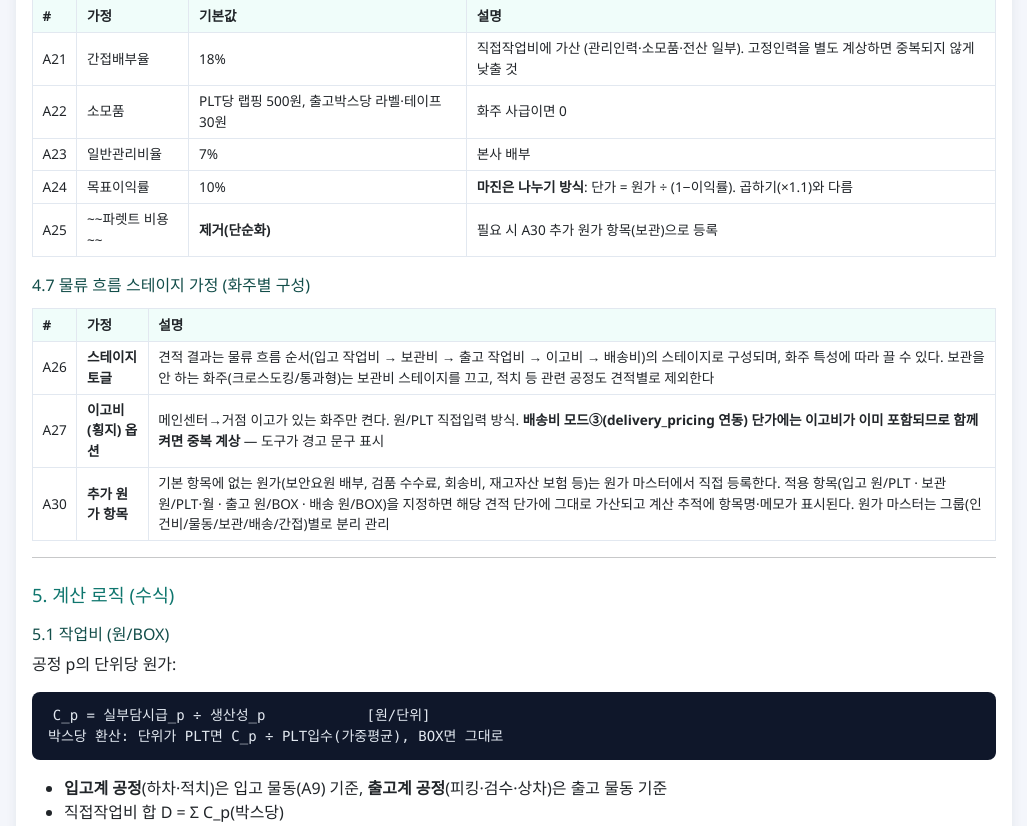
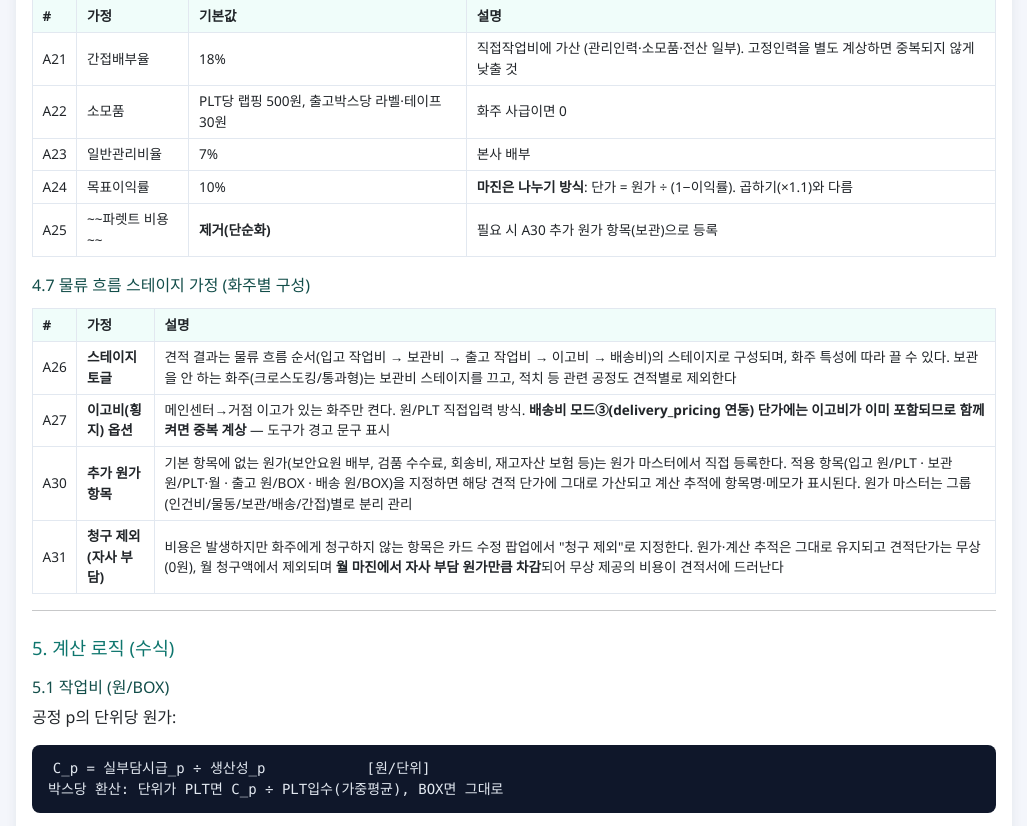
Before and after one commit to sangjin94/standard_cost, a Flask app: page /design in a window 1280 px wide. Shown: the part 4580-5406 px from the top of the page, without its empty margins (236-1263 px from the left). Run offline with Flask 3, Linux system fonts and the light colour scheme.

Commit message:
feat: 청구 제외(자사 부담) 항목 지원 (A31) + 3개월 권장 알람 제거
- 각 카드 수정 팝업에 '청구 제외(자사 부담)' 토글: 원가·계산 추적은 유지,
  견적단가는 무상(0원), 월 청구액에서 제외, 월 마진에서 자사 부담 원가 차감
  (STEP2에 '자사 부담(비청구) 원가 차감' 줄 표시, 카드에 무상 배지)
- 마진 min/max를 시나리오 짝으로 정정 (교차 계산으로 범위 과장되던 것)
  → 분해 검산: 관리비분+이익분−자사부담 = 마진, 오차 0원
- 분석기간 3개월 권장 경고 제거 (1개월 미만 경고만 유지)

Co-Authored-By: Claude Fable 5 <noreply@anthropic.com>

```diff
--- a/app.py
+++ b/app.py
@@ -98,6 +98,8 @@ def _stage_conf(overrides):
         'parcel': overrides.get('use_parcel', '0') == '1',
         'parcel_cost': _f('parcel_cost'),
         'storage_bill': overrides.get('storage_bill', 'plt'),
+        'nobill': {k.split(':', 1)[1] for k, v in overrides.items()
+                   if k.startswith('nobill:') and v == '1'},
     }, excluded, included
 
 
@@ -320,6 +322,11 @@ def quote_override(qid):
                     overrides[k] = '1'
                 else:
                     overrides.pop(k, None)
+            elif k.startswith('nobill:'):
+                if v == '1':
+                    overrides[k] = '1'
+                else:
+                    overrides.pop(k, None)
             elif k in ('use_storage', 'use_transfer', 'use_parcel'):
                 overrides[k] = '1' if v == '1' else '0'
     elif request.form.get('stage_form'):    # 체크박스는 미체크 시 미전송 → marker로 일괄 재구성
@@ -333,7 +340,7 @@ def quote_override(qid):
                 overrides[k] = '1'
     for k, v in request.form.items():
         if k in ('csrf', 'stage_form', 'partial', 'next',
-                 'use_storage', 'use_transfer', 'use_parcel') or k.startswith(('proc_off:', 'proc_on:')):
+                 'use_storage', 'use_transfer', 'use_parcel') or k.startswith(('proc_off:', 'proc_on:', 'nobill:')):
             continue
         v = v.strip()
         if k.startswith(('p:', 'param:')):
@@ -468,7 +475,10 @@ def quote_export(qid):
         ['② 마진 적용', f"원가 × {r['final']['markup']} (일반관리비 {params['admin_rate']:.0%} 가산, 목표이익률 {params['margin_rate']:.0%} 반영)"],
         ['③ 월 예상 청구액',
          f"{r['final']['monthly_revenue_min']:,}~{r['final']['monthly_revenue_max']:,} 원"],
-        ['④ 월 예상 마진 (③−①)',
+        ['④ 자사 부담(비청구) 원가',
+         f"{r['final']['unbilled_cost_min']:,}~{r['final']['unbilled_cost_max']:,} 원"] if (
+            r['final']['unbilled_cost_max'] or r['final']['unbilled_cost_min']) else [],
+        ['⑤ 월 예상 마진 (③−① 전체 원가)',
          f"{r['final']['monthly_margin_min']:,}~{r['final']['monthly_margin_max']:,} 원 "
          f"(일반관리비분 {r['final']['admin_amount_min']:,}~{r['final']['admin_amount_max']:,} / "
          f"순이익분 {r['final']['profit_amount_min']:,}~{r['final']['profit_amount_max']:,})"],
--- a/docs/DESIGN.md
+++ b/docs/DESIGN.md
@@ -163,6 +163,7 @@ seed 값의 성격: 2025~26년 수도권 상온 물류센터 기준의 업계
 | A26 | **스테이지 토글** | 견적 결과는 물류 흐름 순서(입고 작업비 → 보관비 → 출고 작업비 → 이고비 → 배송비)의 스테이지로 구성되며, 화주 특성에 따라 끌 수 있다. 보관을 안 하는 화주(크로스도킹/통과형)는 보관비 스테이지를 끄고, 적치 등 관련 공정도 견적별로 제외한다 |
 | A27 | **이고비(횡지) 옵션** | 메인센터→거점 이고가 있는 화주만 켠다. 원/PLT 직접입력 방식. **배송비 모드③(delivery_pricing 연동) 단가에는 이고비가 이미 포함되므로 함께 켜면 중복 계상** — 도구가 경고 문구 표시 |
 | A30 | **추가 원가 항목** | 기본 항목에 없는 원가(보안요원 배부, 검품 수수료, 회송비, 재고자산 보험 등)는 원가 마스터에서 직접 등록한다. 적용 항목(입고 원/PLT · 보관 원/PLT·월 · 출고 원/BOX · 배송 원/BOX)을 지정하면 해당 견적 단가에 그대로 가산되고 계산 추적에 항목명·메모가 표시된다. 원가 마스터는 그룹(인건비/물동/보관/배송/간접)별로 분리 관리 |
+| A31 | **청구 제외(자사 부담)** | 비용은 발생하지만 화주에게 청구하지 않는 항목은 카드 수정 팝업에서 "청구 제외"로 지정한다. 원가·계산 추적은 그대로 유지되고 견적단가는 무상(0원), 월 청구액에서 제외되며 **월 마진에서 자사 부담 원가만큼 차감**되어 무상 제공의 비용이 견적서에 드러난다 |
 
 ---
 
--- a/engine.py
+++ b/engine.py
@@ -58,7 +58,9 @@ REGION_DEFS = [
 REMOVED_PARAM_KEYS = ['forklift_month', 'plt_per_forklift', 'pallet_month']
 
 DEFAULT_STAGES = {'storage': True, 'transfer': False, 'transfer_per_plt': 0.0,
-                  'parcel': False, 'parcel_cost': 0.0, 'storage_bill': 'plt'}
+                  'parcel': False, 'parcel_cost': 0.0, 'storage_bill': 'plt',
+                  # A31: 청구 제외(자사 부담) 항목 — 원가는 계산하되 청구액에서 제외
+                  'nobill': set()}
 
 # 보관비 청구 단위 (A17): 월 보관비 총액은 동일, 청구 단가의 표현 단위만 다르다
 STORAGE_BILL_UNITS = {
@@ -543,17 +545,38 @@ def compute(s, params, processes, region_rates, delivery, stages=None, customs=N
          'trace': dv_trace, 'off_reason': '배송단가 미입력'},
     ]
 
-    # 항목별 예상 마진 = 견적 − 원가 (그중 일반관리비분 = 원가×a, 순이익분 = 견적×m)
+    # 청구 제외 (A31): 원가·계산 추적은 유지하되 견적단가/월 청구액을 0으로
+    nobill = set(st.get('nobill') or [])
+    for sg in stages_out:
+        sg['billable'] = sg['key'] not in nobill
+        if sg['enabled'] and not sg['billable']:
+            sg['price_ref'] = sg['price']       # 참고: 청구했다면의 단가
+            sg['price'] = 0
+            sg['monthly_min'] = 0
+            sg['monthly_max'] = 0
+            sg['trace'] = sg['trace'] + [{
+                'label': '청구 제외 (A31 — 자사 부담)',
+                'expr': '원가는 발생하지만 화주에게 청구하지 않음 → 월 마진에서 차감',
+                'val': '견적단가 0원 (무상)'}]
+
+    # 항목별 예상 마진 = 청구액 − 원가 (비청구 항목은 −원가 = 자사 부담).
+    # min/max는 시나리오 짝(min↔min, max↔max) — 교차시키면 범위가 과장된다
     for sg in stages_out:
         sg['monthly_margin_min'] = sg['monthly_min'] - sg['monthly_cost_min']
         sg['monthly_margin_max'] = sg['monthly_max'] - sg['monthly_cost_max']
-        sg['margin_unit_min'] = round(sg['cost_min'] * (markup - 1), 1)
-        sg['margin_unit_max'] = round(sg['cost_max'] * (markup - 1), 1)
+        if sg['billable']:
+            sg['margin_unit_min'] = round(sg['cost_min'] * (markup - 1), 1)
+            sg['margin_unit_max'] = round(sg['cost_max'] * (markup - 1), 1)
+        else:
+            sg['margin_unit_min'] = -sg['cost_min']
+            sg['margin_unit_max'] = -sg['cost_max']
 
     # ── 견적 단가표 = 4항목 (종합단가 없음, §5.4) ────────────────────────────
     tariff = [{'item': ('배송비 [이고+배송]' if (sg['key'] == 'delivery' and st['transfer']) else sg['name']),
                'unit': sg['unit'], 'volume': sg['volume_label'],
-               'cost': sg['cost'], 'price': sg['price'],
+               'cost': sg['cost'],
+               'price': (sg['price'] if sg['billable'] else '무상 (자사 부담)'),
+               'billable': sg['billable'],
                'margin_unit': _rng(sg['margin_unit_min'], sg['margin_unit_max'], 0),
                'monthly_margin': _rng(sg['monthly_margin_min'], sg['monthly_margin_max'], 0),
                'monthly': _rng(sg['monthly_min'], sg['monthly_max'], 0)}
@@ -563,15 +586,22 @@ def compute(s, params, processes, region_rates, delivery, stages=None, customs=N
     monthly_max = sum(sg['monthly_max'] for sg in stages_out if sg['enabled'])
     _mc_min = sum(sg['monthly_cost_min'] for sg in stages_out if sg['enabled'])
     _mc_max = sum(sg['monthly_cost_max'] for sg in stages_out if sg['enabled'])
+    # 청구 대상 원가 vs 자사 부담(비청구) 원가 (A31)
+    _bc_min = sum(sg['monthly_cost_min'] for sg in stages_out if sg['enabled'] and sg['billable'])
+    _bc_max = sum(sg['monthly_cost_max'] for sg in stages_out if sg['enabled'] and sg['billable'])
+    _ub_min = _mc_min - _bc_min
+    _ub_max = _mc_max - _bc_max
     final = {'markup': round(markup, 4),
              'admin_rate': admin, 'margin_rate': margin,
              'monthly_cost_min': _mc_min, 'monthly_cost_max': _mc_max,
              'monthly_revenue_min': monthly_min, 'monthly_revenue_max': monthly_max,
-             # 월 마진 = 청구액 − 원가. 분해: 일반관리비분 = 원가×a, 순이익분 = 청구액×m
+             # 월 마진 = 청구액 − 전체 원가(비청구 포함).
+             # 분해: 일반관리비분 = 청구 원가×a, 순이익분 = 청구액×m, − 자사 부담 원가
              'monthly_margin_min': monthly_min - _mc_min,
              'monthly_margin_max': monthly_max - _mc_max,
-             'admin_amount_min': round(_mc_min * admin), 'admin_amount_max': round(_mc_max * admin),
+             'admin_amount_min': round(_bc_min * admin), 'admin_amount_max': round(_bc_max * admin),
              'profit_amount_min': round(monthly_min * margin), 'profit_amount_max': round(monthly_max * margin),
+             'unbilled_cost_min': _ub_min, 'unbilled_cost_max': _ub_max,
              'monthly_box': monthly_box, 'in_plt_month': round(in_plt_month)}
 
     return {
--- a/profile_extract.py
+++ b/profile_extract.py
@@ -448,9 +448,7 @@ def _warnings(n_days, span_months, coverage, ship, region_box, total_box):
     """§7 필요조건 위반 경고."""
     w = []
     if span_months < 1.0:
-        w.append(f'분석기간이 {n_days}영업일({span_months:.1f}개월)로 짧습니다 — 최소 1개월, 권장 3개월 (§7)')
-    elif span_months < 3.0:
-        w.append(f'분석기간 {span_months:.1f}개월 — 계절성 확인을 위해 3개월 이상 권장 (§7)')
+        w.append(f'분석기간이 {n_days}영업일({span_months:.1f}개월)로 짧습니다 — 최소 1개월 (§7)')
     if coverage < 0.8:
         w.append(f'PLT입수 커버리지 {coverage*100:.0f}% — 80% 미만이라 보관·상하차비 오차 위험 (한계 §6.3)')
     if not ship.get('has_order_col'):
```
Also changed, not shown: templates/quote_result.html (+15 -1 lines).
